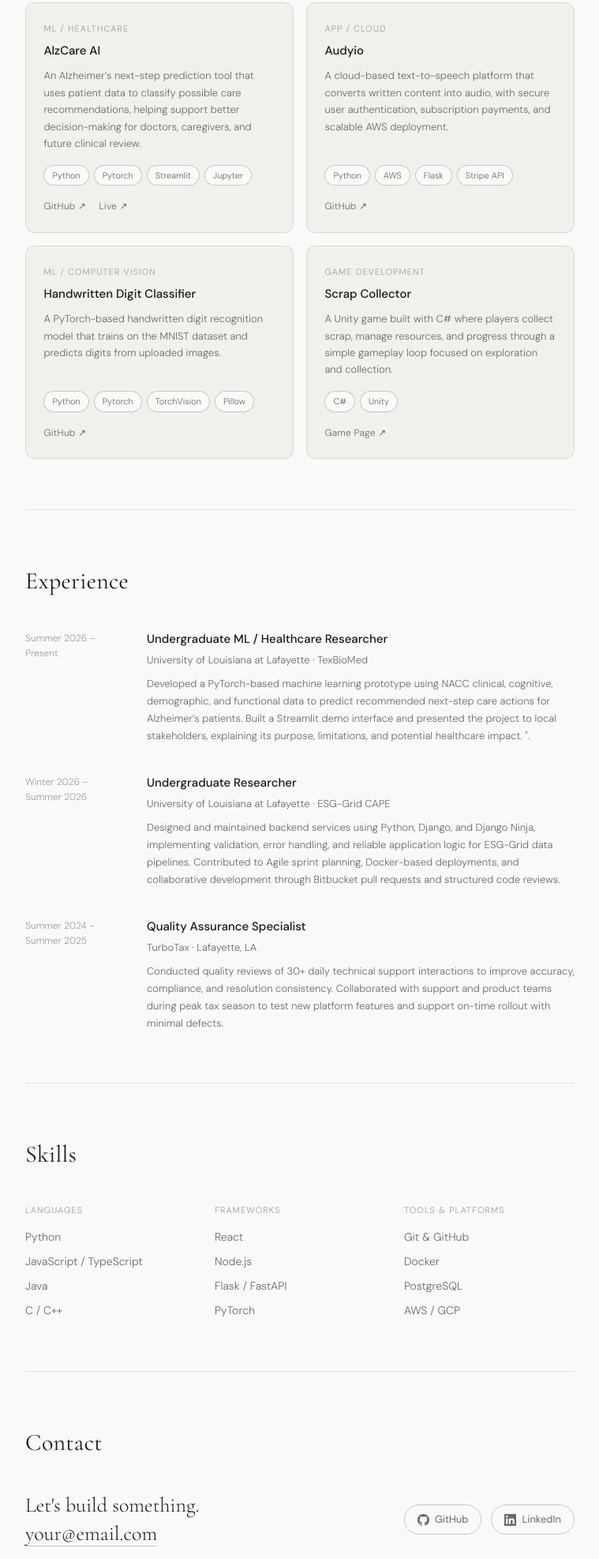
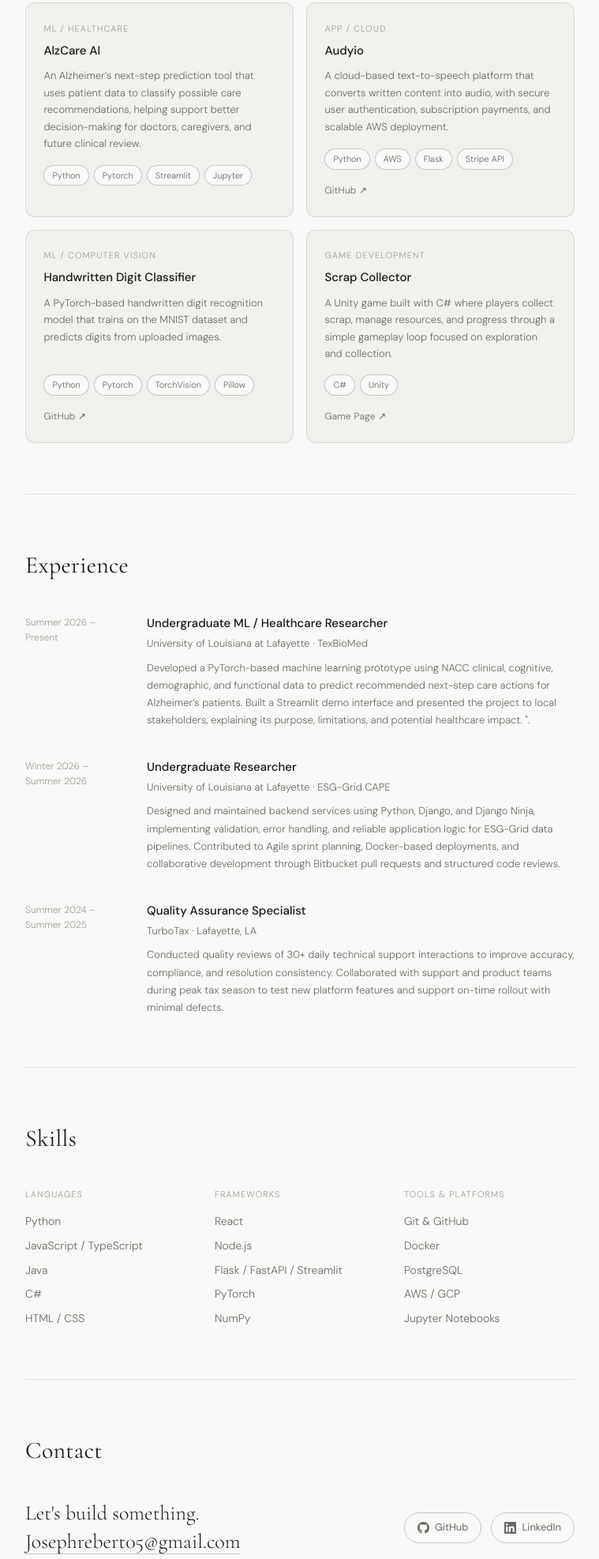
Before and after one commit to Joseph-Rebert/Portfolio-Website, a plain HTML site: page index.html in a window 1280 px wide. Shown: the part 775-2749 px from the top of the page at 79% size, without its empty margins (260-1019 px from the left). Drawn offline with nearby package versions, Linux system fonts and the light colour scheme.

Commit message:
Updated page to reflect my current experience. Need to add github link when i set it up

```diff
--- a/index.html
+++ b/index.html
@@ -44,7 +44,7 @@
           <svg width="15" height="15" viewBox="0 0 24 24" fill="currentColor" aria-hidden="true"><path d="M20.447 20.452h-3.554v-5.569c0-1.328-.027-3.037-1.852-3.037-1.853 0-2.136 1.445-2.136 2.939v5.667H9.351V9h3.414v1.561h.046c.477-.9 1.637-1.85 3.37-1.85 3.601 0 4.267 2.37 4.267 5.455v6.286zM5.337 7.433a2.062 2.062 0 0 1-2.063-2.065 2.064 2.064 0 1 1 2.063 2.065zm1.782 13.019H3.555V9h3.564v11.452zM22.225 0H1.771C.792 0 0 .774 0 1.729v20.542C0 23.227.792 24 1.771 24h20.451C23.2 24 24 23.227 24 22.271V1.729C24 .774 23.2 0 22.222 0h.003z"/></svg>
           LinkedIn
         </a>
-        <a class="social-link" href="mailto:josephrebert05@email.com">
+        <a class="social-link" href="mailto:Josephrebert05@email.com">
           <svg width="15" height="15" viewBox="0 0 24 24" fill="none" stroke="currentColor" stroke-width="2" stroke-linecap="round" stroke-linejoin="round" aria-hidden="true"><rect width="20" height="16" x="2" y="4" rx="2"/><path d="m22 7-8.97 5.7a1.94 1.94 0 0 1-2.06 0L2 7"/></svg>
           Email
         </a>
@@ -75,8 +75,6 @@
             <span class="chip">Jupyter</span>
           </div>
           <div class="project-links">
-            <a href="https://github.com/YOUR_USERNAME/project-one" target="_blank" rel="noopener">GitHub ↗</a>
-            <a href="https://your-live-demo.com" target="_blank" rel="noopener">Live ↗</a>
           </div>
         </article>
 
@@ -92,7 +90,7 @@
             <span class="chip">Stripe API</span>
           </div>
           <div class="project-links">
-            <a href="https://github.com/YOUR_USERNAME/project-two" target="_blank" rel="noopener">GitHub ↗</a>
+            <a href="https://github.com/Joseph-Rebert/TextToSpeechProject" target="_blank" rel="noopener">GitHub ↗</a>
           </div>
         </article>
 
@@ -107,7 +105,7 @@
             <span class="chip">Pillow</span>
           </div>
           <div class="project-links">
-            <a href="https://github.com/YOUR_USERNAME/project-three" target="_blank" rel="noopener">GitHub ↗</a>
+            <a href="https://github.com/Joseph-Rebert/Handwritten-Number-ML-Model" target="_blank" rel="noopener">GitHub ↗</a>
           </div>
         </article>
 
@@ -177,7 +175,8 @@
             <li>Python</li>
             <li>JavaScript / TypeScript</li>
             <li>Java</li>
-            <li>C / C++</li>
+            <li>C#</li>
+            <li>HTML / CSS</li>
           </ul>
         </div>
         <div class="skill-group">
@@ -185,8 +184,9 @@
           <ul class="skill-list">
             <li>React</li>
             <li>Node.js</li>
-            <li>Flask / FastAPI</li>
+            <li>Flask / FastAPI / Streamlit</li>
             <li>PyTorch</li>
+            <li>NumPy</li>
           </ul>
         </div>
         <div class="skill-group">
@@ -196,6 +196,7 @@
             <li>Docker</li>
             <li>PostgreSQL</li>
             <li>AWS / GCP</li>
+            <li>Jupyter Notebooks</li>
           </ul>
         </div>
       </div>
@@ -209,14 +210,14 @@
       <div class="contact-row">
         <p class="contact-text">
           Let's build something.<br>
-          <a href="mailto:your@email.com">your@email.com</a>
+          <a href="Josephrebert05@gmail.com">Josephrebert05@gmail.com</a>
         </p>
         <div class="hero-socials">
-          <a class="social-link" href="https://github.com/YOUR_USERNAME" target="_blank" rel="noopener">
+          <a class="social-link" href="https://github.com/Joseph-Rebert" target="_blank" rel="noopener">
             <svg width="15" height="15" viewBox="0 0 24 24" fill="currentColor" aria-hidden="true"><path d="M12 0C5.37 0 0 5.37 0 12c0 5.31 3.435 9.795 8.205 11.385.6.105.825-.255.825-.57 0-.285-.015-1.23-.015-2.235-3.015.555-3.795-.735-4.035-1.41-.135-.345-.72-1.41-1.23-1.695-.42-.225-1.02-.78-.015-.795.945-.015 1.62.87 1.845 1.23 1.08 1.815 2.805 1.305 3.495.99.105-.78.42-1.305.765-1.605-2.67-.3-5.46-1.335-5.46-5.925 0-1.305.465-2.385 1.23-3.225-.12-.3-.54-1.53.12-3.18 0 0 1.005-.315 3.3 1.23.96-.27 1.98-.405 3-.405s2.04.135 3 .405c2.295-1.56 3.3-1.23 3.3-1.23.66 1.65.24 2.88.12 3.18.765.84 1.23 1.905 1.23 3.225 0 4.605-2.805 5.625-5.475 5.925.435.375.81 1.095.81 2.22 0 1.605-.015 2.895-.015 3.3 0 .315.225.69.825.57A12.02 12.02 0 0 0 24 12c0-6.63-5.37-12-12-12z"/></svg>
             GitHub
           </a>
-          <a class="social-link" href="https://linkedin.com/in/YOUR_USERNAME" target="_blank" rel="noopener">
+          <a class="social-link" href="https://www.linkedin.com/in/joseph-rebert-9243192b3/" target="_blank" rel="noopener">
             <svg width="15" height="15" viewBox="0 0 24 24" fill="currentColor" aria-hidden="true"><path d="M20.447 20.452h-3.554v-5.569c0-1.828-.027-3.037-1.852-3.037-1.853 0-2.136 1.445-2.136 2.939v5.667H9.351V9h3.414v1.561h.046c.477-.9 1.637-1.85 3.37-1.85 3.601 0 4.267 2.37 4.267 5.455v6.286zM5.337 7.433a2.062 2.062 0 0 1-2.063-2.065 2.064 2.064 0 1 1 2.063 2.065zm1.782 13.019H3.555V9h3.564v11.452zM22.225 0H1.771C.792 0 0 .774 0 1.729v20.542C0 23.227.792 24 1.771 24h20.451C23.2 24 24 23.227 24 22.271V1.729C24 .774 23.2 0 22.222 0h.003z"/></svg>
             LinkedIn
           </a>
```
